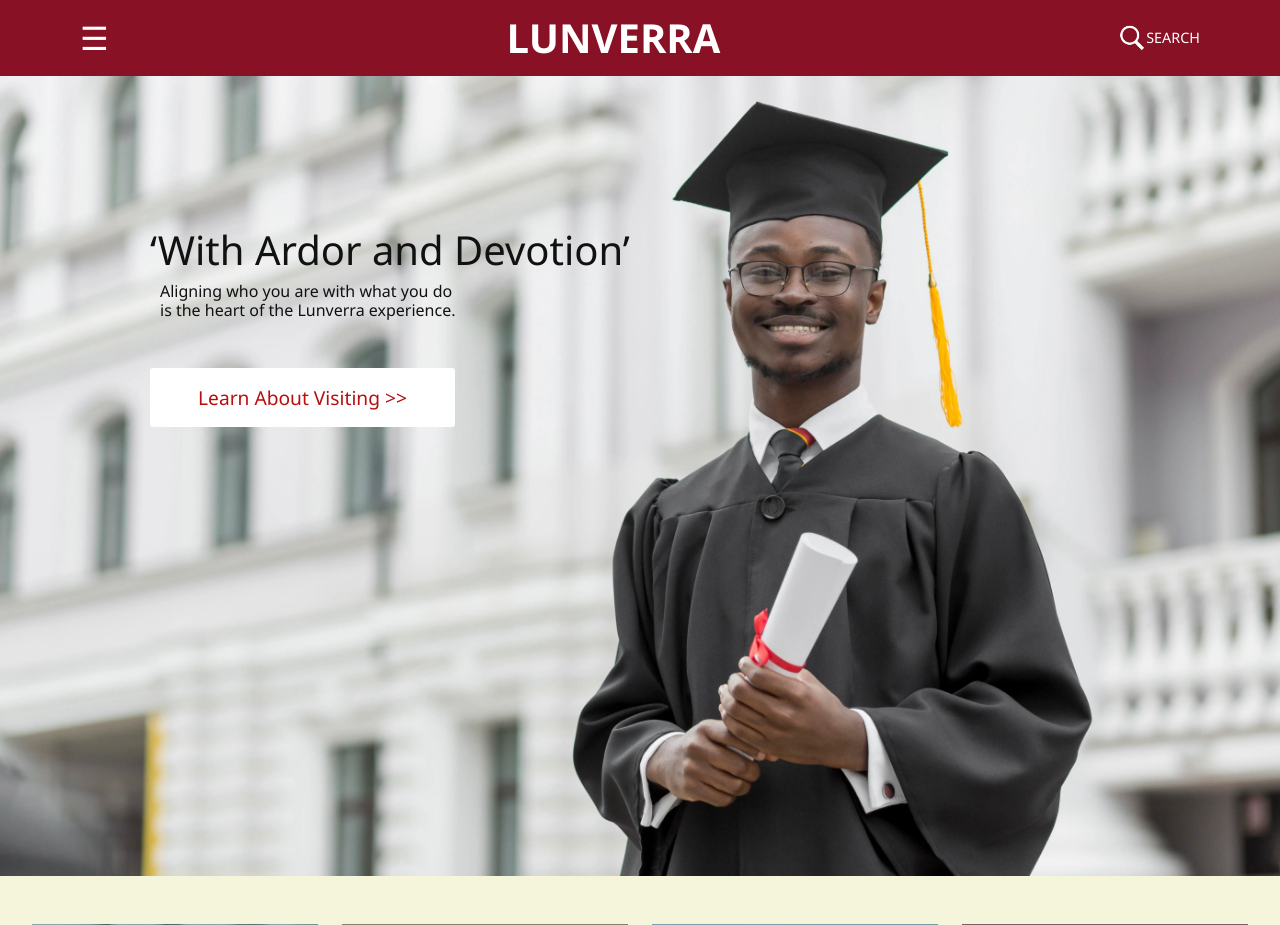
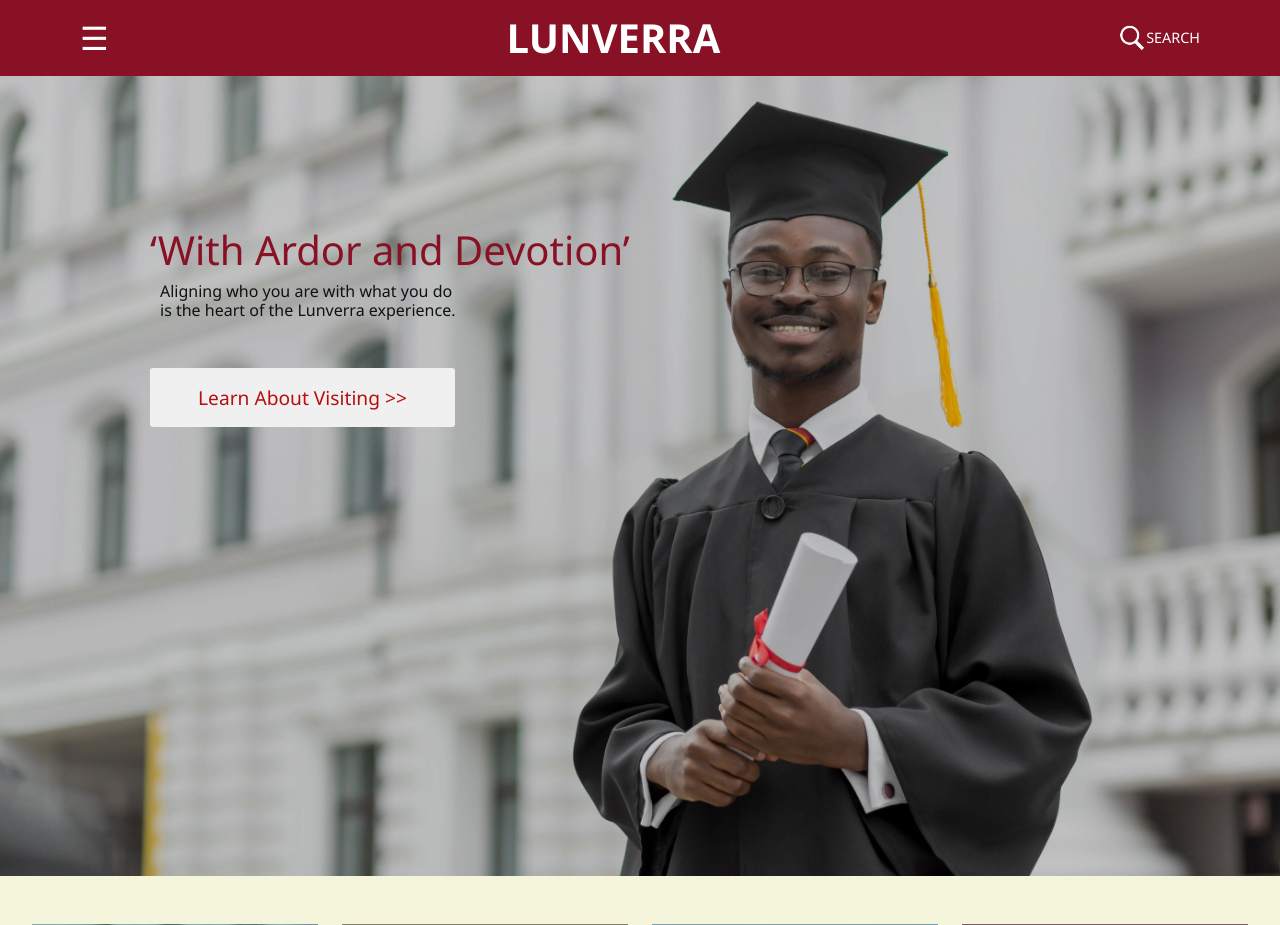
Before and after one commit to Essietasha/Lunverra-University, a Flask app: page / in a window 1280 px wide. Shown: the top 925 px of the page. Run offline with Flask 3, Linux system fonts and the light colour scheme; grey boxes are pictures that could not be loaded.

Commit message:
gitfile update

```diff
--- a/app/static/css/styles.css
+++ b/app/static/css/styles.css
@@ -313,6 +313,7 @@
   }
 }
 .mainpage {
+  position: relative;
   height: 100vh;
   background-image: url(/static/images/gradmale.webp);
   background-size: cover;
@@ -320,8 +321,22 @@
   padding-left: 150px;
   background-color: #f0f0f0;
 }
+.mainpage::before {
+  content: "";
+  position: absolute;
+  top: 0;
+  left: 0;
+  right: 0;
+  bottom: 0;
+  background: rgba(0, 0, 0, 0.2);
+  z-index: 1;
+}
+.mainpage .mainpageTextEl {
+  position: relative;
+  z-index: 2;
+}
 .mainpage h1 {
-  color: #111;
+  color: #881125;
   padding-top: 150px;
 }
 .mainpage h4 {
@@ -336,7 +351,7 @@
   color: rgb(183, 15, 15);
   padding: 1rem 3rem;
   border-radius: 3px;
-  background-color: #fff;
+  background-color: #f0f0f0;
   border: 1px #fff;
   text-decoration: none;
   font-size: 1.2rem;
--- a/app/static/scss/_index.scss
+++ b/app/static/scss/_index.scss
@@ -1,6 +1,7 @@
 @import 'variables';
 
 .mainpage {
+    position: relative;
     height: 100vh;
     background-image: url(/static/images/gradmale.webp);
     background-size:cover;
@@ -8,8 +9,21 @@
     padding-left: 150px;
     background-color: #f0f0f0;
 
+      &::before {
+            content: "";
+            position: absolute;
+            top: 0; left: 0; right: 0; bottom: 0;
+            background: rgba(0, 0, 0, 0.2);
+            z-index: 1;
+        }
+
+    .mainpageTextEl{
+        position: relative;
+        z-index: 2;
+    }
+
     h1{
-        color: $black;
+        color: $navColor;
         padding-top: 150px;
     }
 
@@ -26,7 +40,7 @@
             color: rgb(183, 15, 15);
             padding: 1rem 3rem;
             border-radius: 3px;
-            background-color: $white;
+            background-color: #f0f0f0;
             border: 1px $white;
             text-decoration: none;
             font-size: 1.2rem;
--- a/app/templates/index.html
+++ b/app/templates/index.html
@@ -6,14 +6,16 @@
 
 {% block body %}
 <section class="mainpage fade-in">
+    <div class="mainpageTextEl">
         <h1>‘With Ardor and Devotion’</h1>
         <h4>Aligning who you are with what you do
             <br>
-            is the heart of the Lunverra experience.</h4>
-
-            <div class="homeLearnMoreBtn slide-in">
-                <a href="/campuslife"> Learn About Visiting >> </a>
-            </div>
+            is the heart of the Lunverra experience.
+        </h4>
+        <div class="homeLearnMoreBtn slide-in">
+            <a href="/campuslife"> Learn About Visiting >> </a>
+        </div>
+    </div>
 </section>
 
 
--- a/app/templates/layout.html
+++ b/app/templates/layout.html
@@ -56,13 +56,15 @@
                 </div>
                 <div class="menuColumn">
                     <p class="menuHeader"> <a href="/academics" class="menuHead">Academics</a> </p>
+                    <a href="/communications">Communications</a>
                     <a href="/">Calendar</a>
                     <a href="/">Course Catalog</a>
                     <a href="/">Resources</a>
                 </div>
                 <div class="menuColumn">
                     <p class="menuHeader"> <a href="/campuslife" class="menuHead">Campus</a> </p>
-                    <a href="/">Dining Menu</a>
+                    <a href="/campussafety">Campus Safety</a>
+                    <a href="/">Dinig Menu</a>
                     <a href="/">Events</a>
                     <a href="/">Alumni</a>
                 </div>
```
Also changed, not shown: 2 other files.
